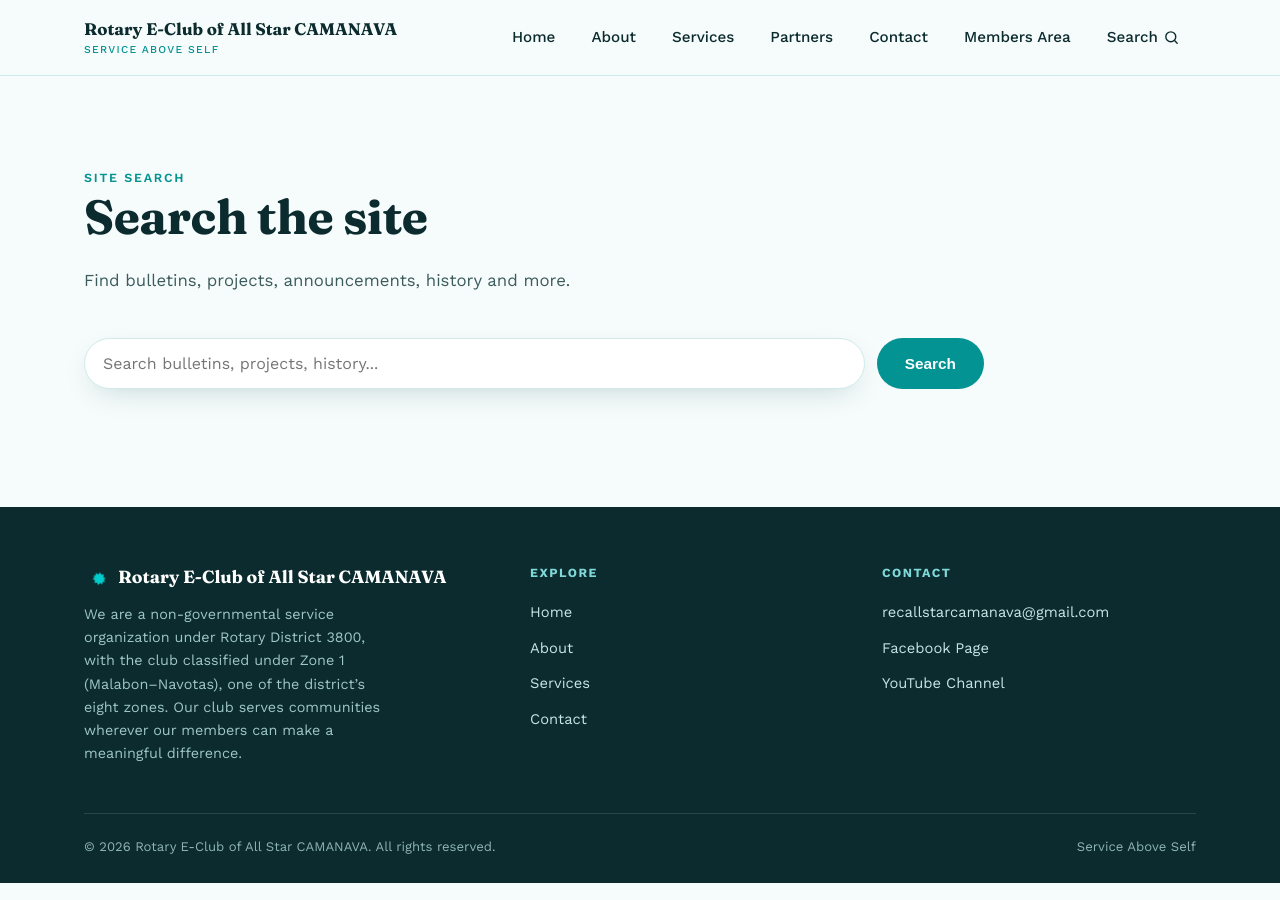
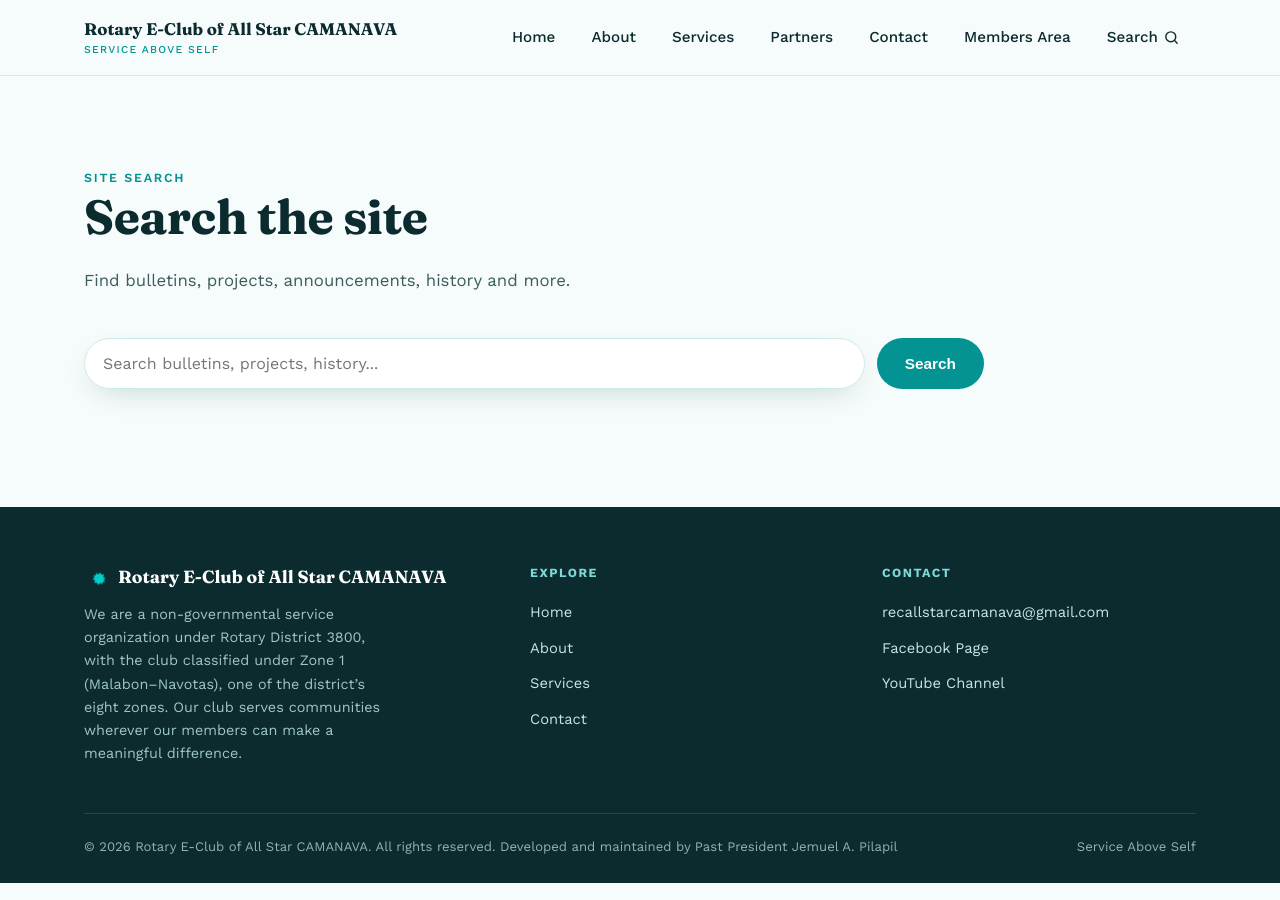
Before and after one commit to allstarcamanava/allstarcamanava.github.io, a Jekyll site: the page built from search.md, in a window 1280 px wide. Built offline with Jekyll 4.4.1, drawn with Linux system fonts in a browser that asks for light colours.

Commit message:
add development details

```diff
--- a/_includes/footer.html
+++ b/_includes/footer.html
@@ -61,7 +61,7 @@
     <div class="footer-bottom">
       <span>
         &copy; <span id="year"></span>
-        Rotary E-Club of All Star CAMANAVA. All rights reserved.
+        Rotary E-Club of All Star CAMANAVA. All rights reserved. Developed and maintained by Past President Jemuel A. Pilapil
       </span>
       <span>Service Above Self</span>
     </div>
```
